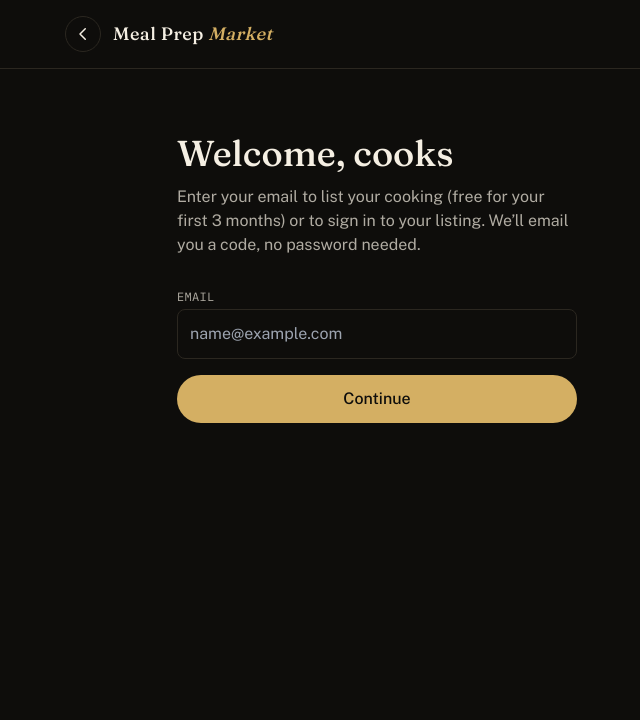
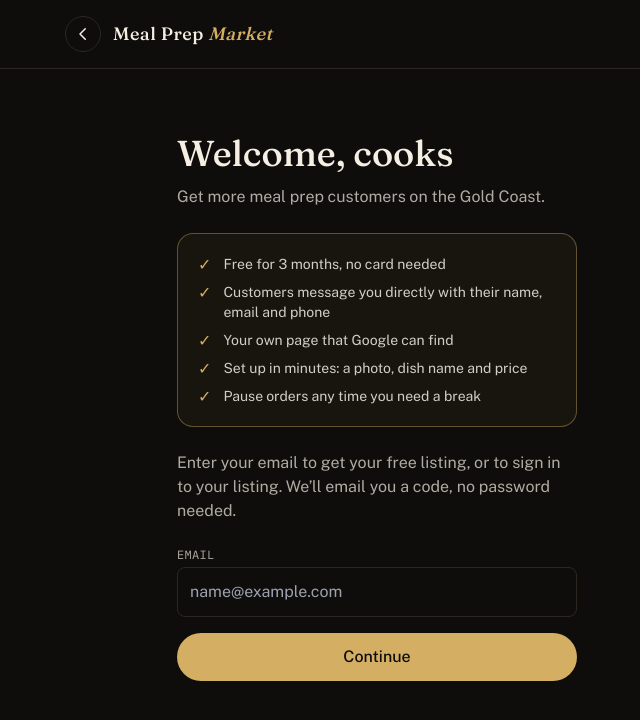
Before and after one commit to cooksexpress/meal-prep-market, a Next.js app in the folder meal-prep-market-project/: page /onboarding in a window 1280 px wide. Shown: the top 720 px of the page, without its empty margins (263-903 px from the left). Built offline with nearby package versions, Linux system fonts and the light colour scheme.

Commit message:
Cook benefits on sign-up

```diff
--- a/meal-prep-market-project/app/onboarding/page.tsx
+++ b/meal-prep-market-project/app/onboarding/page.tsx
@@ -8,15 +8,38 @@
 
 import { EmailCodeSignIn } from "@/components/auth/EmailCodeSignIn";
 
+// A few reasons to join, shown right above the email box. Keep every
+// line true: no customer numbers, no promise of ranking on Google.
+const benefits = [
+  "Free for 3 months, no card needed",
+  "Customers message you directly with their name, email and phone",
+  "Your own page that Google can find",
+  "Set up in minutes: a photo, dish name and price",
+  "Pause orders any time you need a break",
+];
+
 export default function OnboardingEntryPage() {
   return (
     <main className="mx-auto max-w-md px-6 py-16">
       <h1 className="font-display text-4xl">Welcome, cooks</h1>
-      <p className="mt-3 text-ink/70">
-        Enter your email to list your cooking (free for your first 3 months) or to sign in to
-        your listing. We&rsquo;ll email you a code, no password needed.
+      <p className="mt-3 text-ink/70">Get more meal prep customers on the Gold Coast.</p>
+
+      <ul className="mt-6 space-y-2 rounded-2xl border border-gold/40 bg-gold/5 p-5">
+        {benefits.map((benefit) => (
+          <li key={benefit} className="flex items-start gap-3 text-sm text-ink/85">
+            <span className="font-display text-base leading-5 text-gold" aria-hidden="true">
+              ✓
+            </span>
+            <span>{benefit}</span>
+          </li>
+        ))}
+      </ul>
+
+      <p className="mt-6 text-ink/70">
+        Enter your email to get your free listing, or to sign in to your listing. We&rsquo;ll
+        email you a code, no password needed.
       </p>
-      <div className="mt-8">
+      <div className="mt-6">
         <EmailCodeSignIn mode="signup" />
       </div>
     </main>
```
